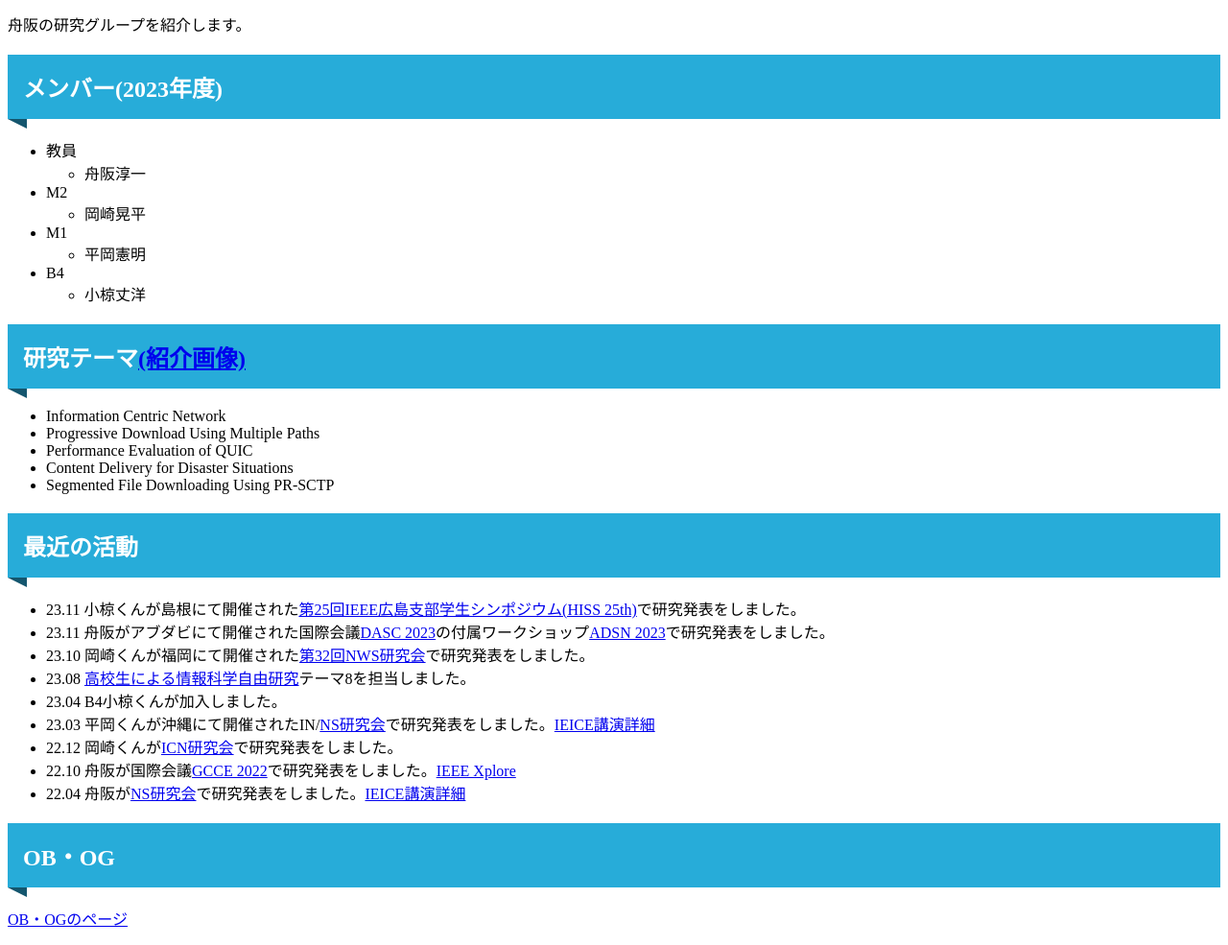
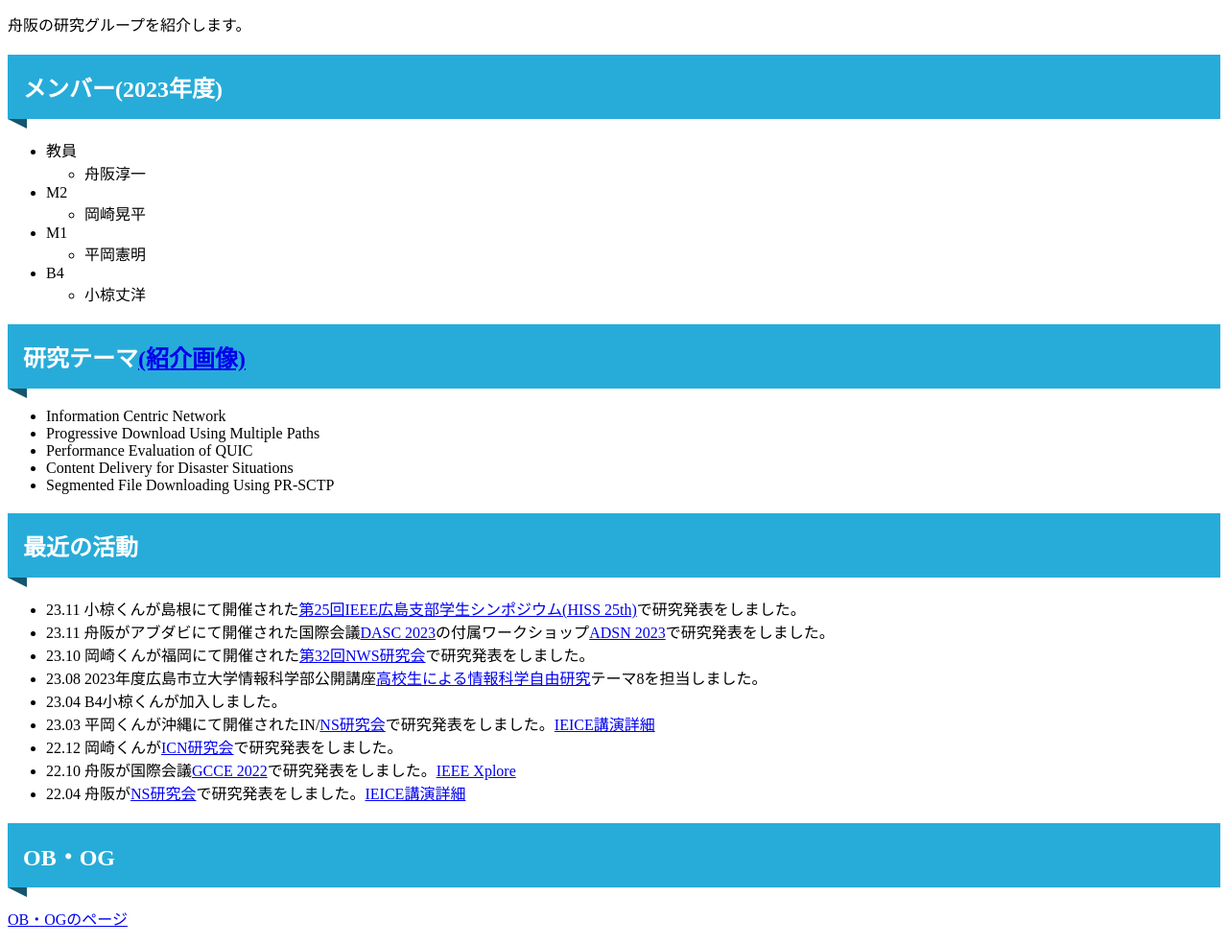
Before and after one commit to funahcu/funalab, a plain HTML site: page index.html in a window 1280 px wide. Shown: the part 86-1071 px from the top of the page at 96% size. Drawn offline with Linux system fonts and the light colour scheme.

Commit message:
Update index.html

```diff
--- a/index.html
+++ b/index.html
@@ -38,7 +38,7 @@
   <li>23.11 小椋くんが島根にて開催された<a href="https://hiss25th.sakura.ne.jp/">第25回IEEE広島支部学生シンポジウム(HISS 25th)</a>で研究発表をしました。
   <li>23.11 舟阪がアブダビにて開催された国際会議<a href="https://icnetlab.org/cyber-science2023/dasc/index.html">DASC 2023</a>の付属ワークショップ<a href="http://adsn.net.info.hiroshima-cu.ac.jp">ADSN 2023</a>で研究発表をしました。
   <li>23.10 岡崎くんが福岡にて開催された<a href="https://www.ieice.org/cs/ns/nws/32/program/">第32回NWS研究会</a>で研究発表をしました。
-  <li>23.08 <a href="https://www.hiroshima-cu.ac.jp/service/category0003/content0014/">高校生による情報科学自由研究</a>テーマ8を担当しました。
+  <li>23.08 2023年度広島市立大学情報科学部公開講座<a href="https://www.hiroshima-cu.ac.jp/service/category0003/content0014/">高校生による情報科学自由研究</a>テーマ8を担当しました。
   <li>23.04 B4小椋くんが加入しました。
   <li>23.03 平岡くんが沖縄にて開催されたIN/<a href="https://www.ieice.org/cs/ns/jpn/">NS研究会</a>で研究発表をしました。<a href="https://ken.ieice.org/ken/paper/20230303MCSV/">IEICE講演詳細</a>
   <li>22.12 岡崎くんが<a href="https://www.ieice.org/cs/icn/">ICN研究会</a>で研究発表をしました。
```
